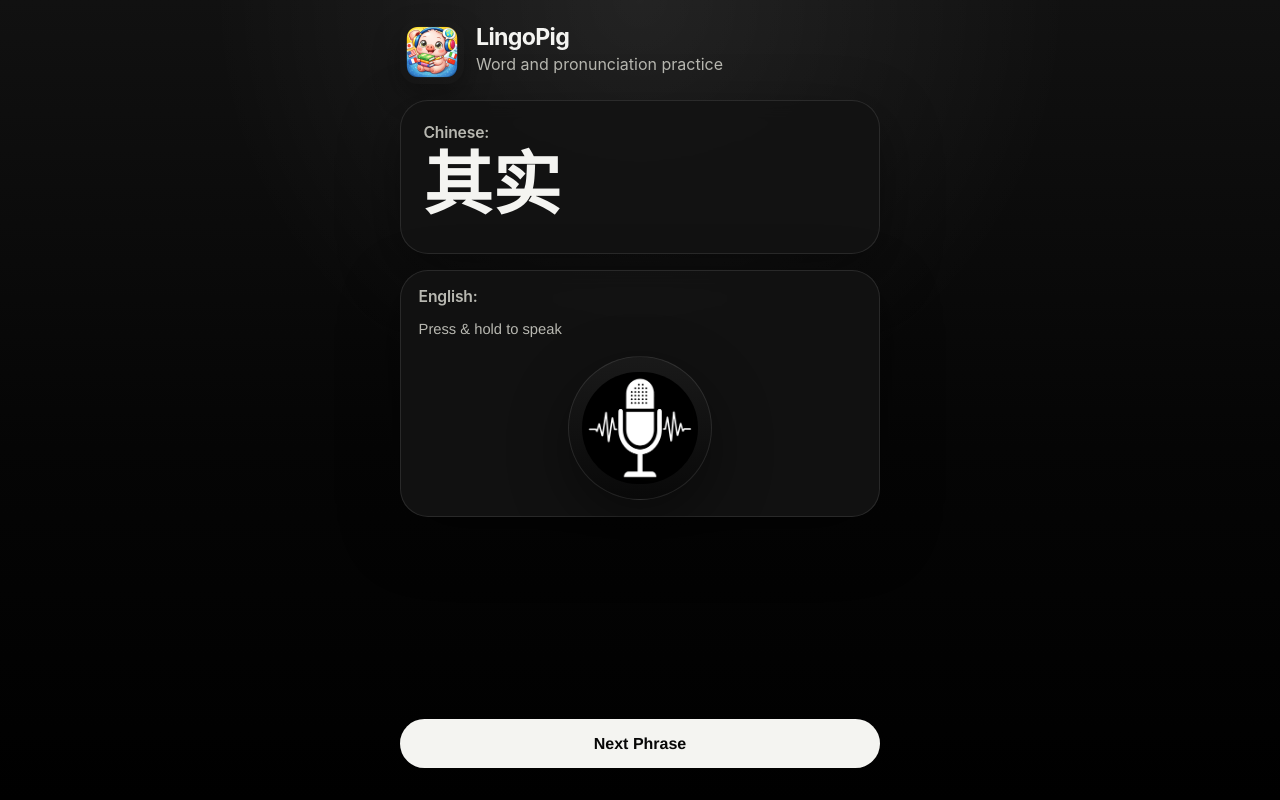
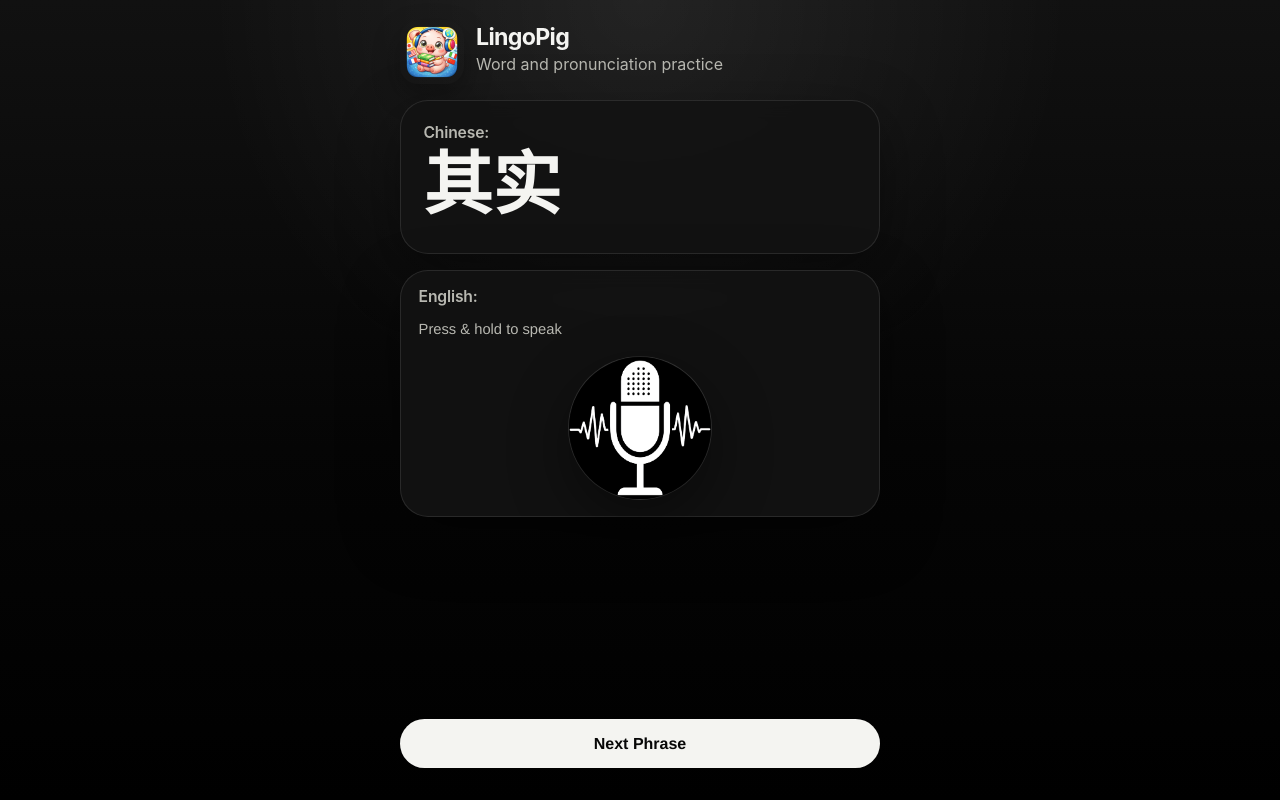
Before and after one commit to junior-building-things/LingoPig, a Next.js app: page / in a window 1280 px wide. Built offline with nearby package versions, Linux system fonts and the light colour scheme.

Commit message:
Tighten mic icon fit

```diff
--- a/src/app/globals.css
+++ b/src/app/globals.css
@@ -211,6 +211,7 @@ button {
   user-select: none;
   -webkit-tap-highlight-color: transparent;
   isolation: isolate;
+  overflow: hidden;
 }
 
 .mic-button::after {
@@ -262,11 +263,13 @@ button {
 }
 
 .mic-icon {
-  width: 82%;
-  height: auto;
+  display: block;
+  width: 100%;
+  height: 100%;
   border-radius: 999px;
-  object-fit: contain;
+  object-fit: cover;
   pointer-events: none;
+  transform: scale(1.08);
   -webkit-touch-callout: none;
   -webkit-user-drag: none;
   -webkit-user-select: none;
```
Also changed, not shown: 1 other file (tests, documents, lock files or other folders).
